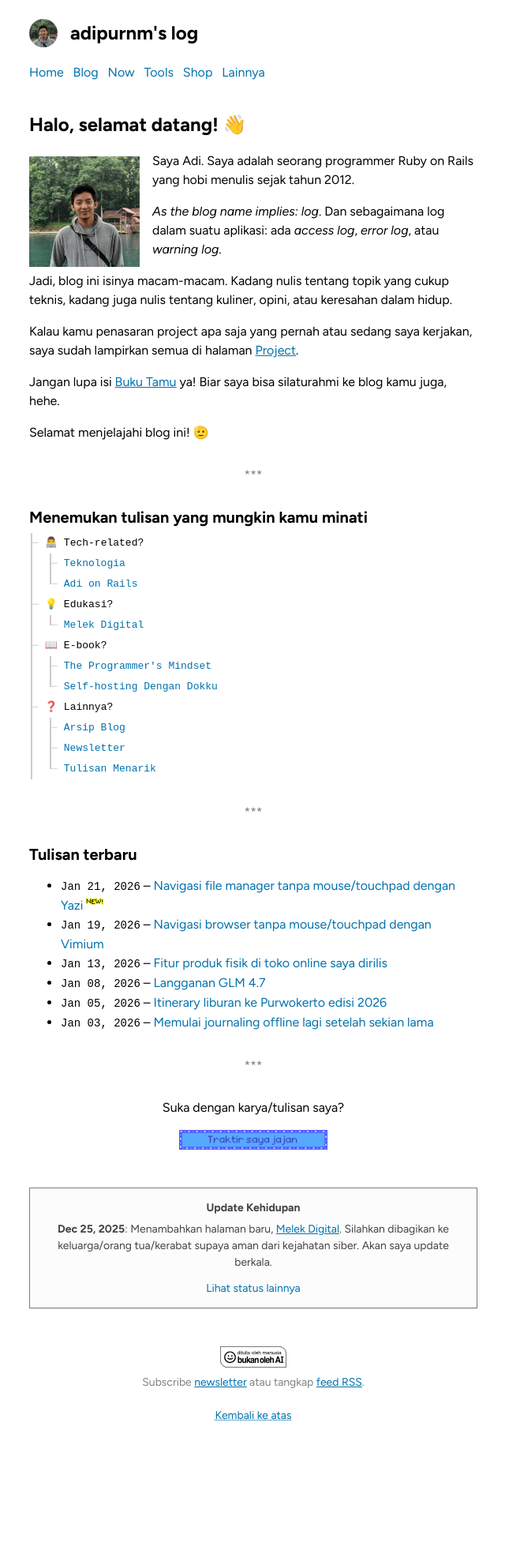
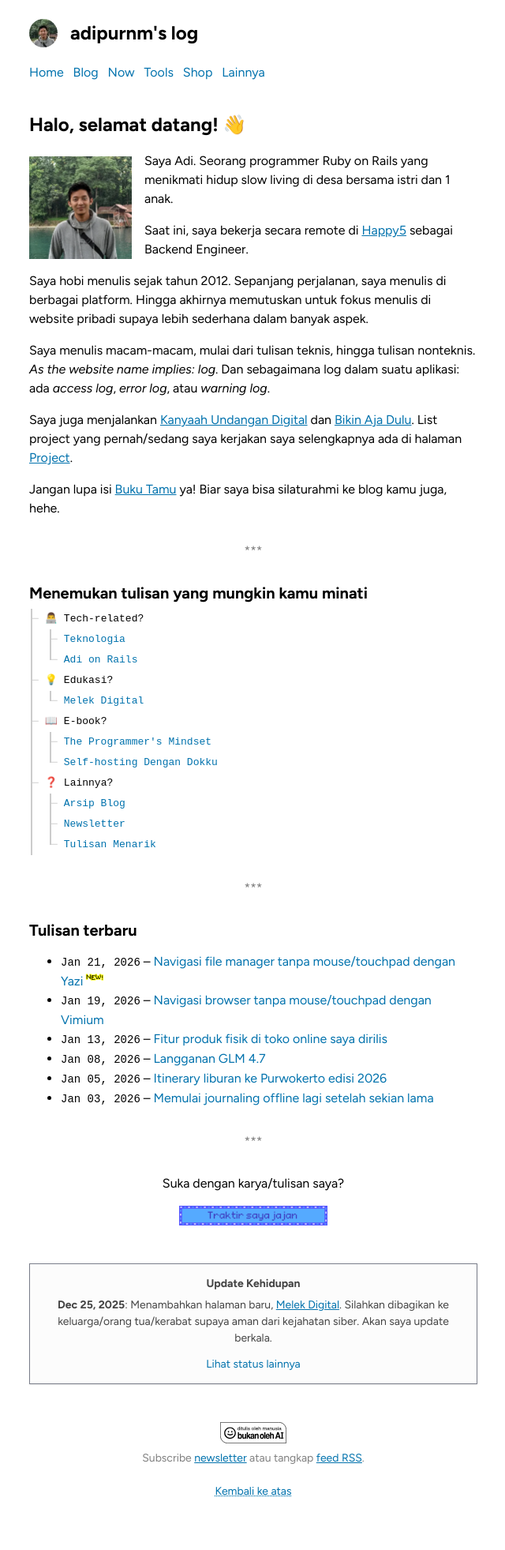
Before and after one commit to adiprnm/weblog, a Jekyll site: the page built from index.html, in a window 1280 px wide. Shown: the whole page at 79% size, without its empty margins (319-959 px from the left). Built offline with Jekyll 4.4.1, drawn with Linux system fonts in a browser that asks for light colours; before the commit the page ends 1867 px from its top, so only the background shows below that.

Commit message:
Update homepage

```diff
--- a/_sass/base.scss
+++ b/_sass/base.scss
@@ -552,7 +552,7 @@ input[type=submit] {
   width: 120px!important;
 
   @media (min-width: 768px) {
-    width: 140px!important;
+    width: 130px!important;
   }
 }
 details summary {
--- a/index.html
+++ b/index.html
@@ -8,17 +8,17 @@ reply_to_email: none
 <p style="font-size: 24px; font-weight: 600; margin: 0;">Halo, selamat datang! 👋 </p>
 
 <img class="profile-picture" src="/assets/images/adi-square.webp" alt="Foto Adi Purnama">
-<p>Saya Adi. Saya adalah seorang programmer Ruby on Rails yang hobi menulis sejak tahun 2012.</p>
+<p>Saya Adi. Seorang programmer Ruby on Rails yang menikmati hidup slow living di desa bersama istri dan 1 anak.</p>
 
-<p><em>As the blog name implies: log</em>. Dan sebagaimana log dalam suatu aplikasi: ada <em>access log</em>, <em>error log</em>, atau <em>warning log</em>.</p>
+<p>Saat ini, saya bekerja secara remote di <a href="https://happy5.co" target="_blank">Happy5</a> sebagai Backend Engineer.</p>
 
-<p>Jadi, blog ini isinya macam-macam. Kadang nulis tentang topik yang cukup teknis, kadang juga nulis tentang kuliner, opini, atau keresahan dalam hidup.</p>
+<p>Saya hobi menulis sejak tahun 2012. Sepanjang perjalanan, saya menulis di berbagai platform. Hingga akhirnya memutuskan untuk fokus menulis di website pribadi supaya lebih sederhana dalam banyak aspek.</p>
 
-<p>Kalau kamu penasaran project apa saja yang pernah atau sedang saya kerjakan, saya sudah lampirkan semua di halaman <a href="/project">Project</a>.</p>
+<p>Saya menulis macam-macam, mulai dari tulisan teknis, hingga tulisan nonteknis. <em>As the website name implies: log</em>. Dan sebagaimana log dalam suatu aplikasi: ada <em>access log</em>, <em>error log</em>, atau <em>warning log</em>.</p>
+
+<p>Saya juga menjalankan <a href="https://kanyaah.com" target="_blank">Kanyaah Undangan Digital</a> dan <a href="https://bikinajadulu.web.id">Bikin Aja Dulu</a>. List project yang pernah/sedang saya kerjakan saya selengkapnya ada di halaman <a href="/project">Project</a>.</p>
 
 <p>Jangan lupa isi <a href="/buku-tamu">Buku Tamu</a> ya! Biar saya bisa silaturahmi ke blog kamu juga, hehe.</p>
-
-<p>Selamat menjelajahi blog ini! 🫡 </p>
 
 <hr>
 
```
